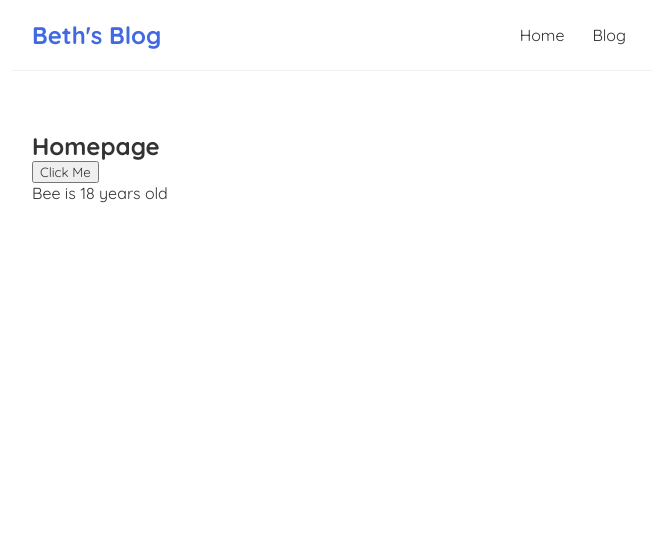
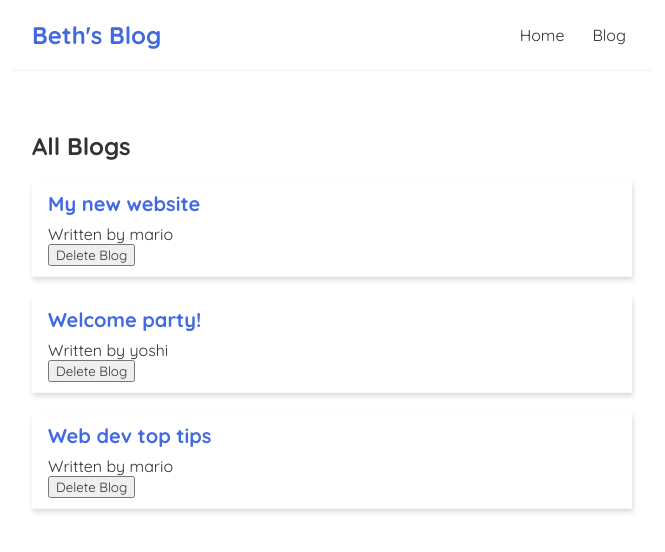
Before and after one commit to Trandsoulz/Bee-s-blog, a React (Create React App) app: page / in a window 1280 px wide. Shown: the top 552 px of the page, without its empty margins (308-973 px from the left). Built offline with nearby package versions, Linux system fonts and the light colour scheme.

Commit message:
third commit

```diff
--- /dev/null
+++ b/src/components/BlogList.js
@@ -0,0 +1,22 @@
+// import { FaTimes } from "react-icons/fa";
+const BlogList = ({blogs, title, handleDelete}) => {
+
+    // const blogs = props.blogs
+
+    return (
+        <div className="blog-list">
+            <h2> {title} </h2>
+            {
+                blogs.map( (blog) => (
+                    <div className="blog-preview" key={ blog.id }>
+                        <h2> { blog.title } </h2>
+                        <p> Written by { blog.author } </p>
+                        <button onClick={ () => handleDelete(blog.id)}> Delete Blog</button>
+                    </div>
+                ))
+            }
+        </div>
+     );
+}
+
+export default BlogList;
--- a/src/components/Home.js
+++ b/src/components/Home.js
@@ -1,36 +1,24 @@
 import { useState } from "react";
+import BlogList from "./BlogList";
 
 const Home = () => {
 
-    // let name = 'Bee'
+    const [blogs, SetBlogs] = useState([
+        { title: 'My new website', body: 'lorem ipsum...', author: 'mario', id: 1 },
+        { title: 'Welcome party!', body: 'lorem ipsum...', author: 'yoshi', id: 2 },
+        { title: 'Web dev top tips', body: 'lorem ipsum...', author: 'mario', id: 3 }
+    ])
 
-    const [name, setName] = useState('Bee');
+    const allBlogs = 'All Blogs'
 
-    const [age, SetAge] = useState(18);
-
-    const handleClick = () => {
-
-        const data = ['Bee', 'JP', 'Chidd', 'Destiny', 'Dave', 'Mario'];
-        const aged = [18, 20, 22, 28, 17, 29]
-        setName('Mario');
-        SetAge(29)
-
-        console.log(name + ' is ' + age + ' years old ')
+    const handleDelete = (id) => {
+        const deletedBlog = blogs.filter( (blog) => (blog.id !== id))
+         SetBlogs(deletedBlog)
     }
-
-
-
-    // const handleClickAgain = (name) => {
-    //     console.log(`Hello ${name}`)
-    // }
 
     return (
         <div className="home">
-            <h2>Homepage</h2>
-
-            <button onClick={handleClick}> Click Me</button>
-            <p> { name + ' is ' + age + ' years old ' } </p>
-            {/* <button onClick={ () => (handleClickAgain('Bee'))}> Click Me again</button> */}
+            <BlogList blogs={blogs} title={allBlogs} handleDelete={handleDelete} />
         </div>
      );
 }
--- a/src/index.css
+++ b/src/index.css
@@ -40,3 +40,23 @@
   margin: 40px auto;
   padding: 20px;
 }
+
+/* blog previews / list */
+
+.blog-preview {
+  padding: 10px 16px;
+  margin: 20px 0;
+  border-bottom: 1px solid #fafafa;
+  box-shadow: 1px 3px 5px rgba(0, 0, 0, 0.15);
+}
+
+.blog-preview:hover {
+  box-shadow: 1px 3px 5px rgba(0, 0, 0, 0.1);
+  /* cursor: pointer; */
+}
+
+.blog-preview h2 {
+  font-size: 20px;
+  color: #4169e1;
+  margin-bottom: 8px;
+}
```
